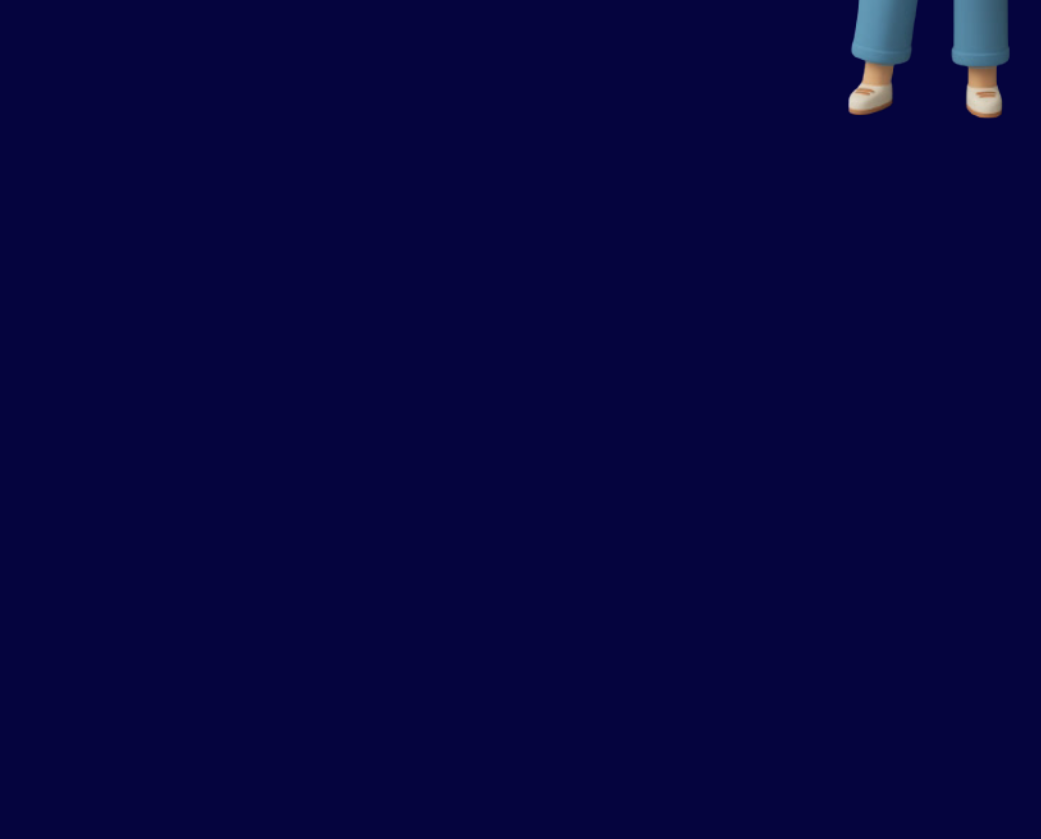
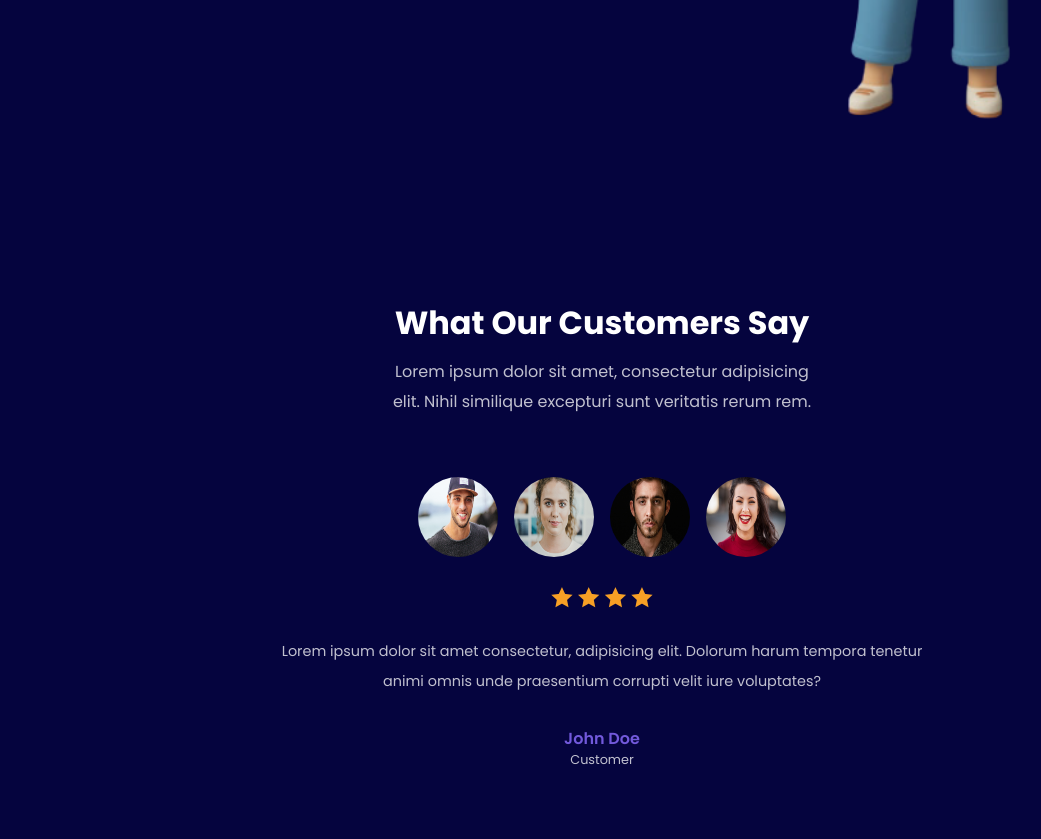
Before and after one commit to AnikKantiSikder/Agency-website, a plain HTML site: page index.html in a window 1280 px wide. Shown: the part 3279-4118 px from the top of the page, without its empty margins (38-1079 px from the left). Before the commit the page ends 3508 px from the top, so only its background shows below. Drawn offline with nearby package versions, Linux system fonts and the light colour scheme.

Commit message:
Complete: counter review section

```diff
--- a/index.html
+++ b/index.html
@@ -271,6 +271,55 @@
     </section>
     <!-- ========== about us section start ========== -->
 
+    <!-- ========== customer review start ========== -->
+    <section>
+      <div class="container">
+        <div class="customer__review-wrapper">
+
+          <div class="customer__review-top">
+            <h2>What Our Customers Say</h2>
+            <p>
+              Lorem ipsum dolor sit amet, consectetur adipisicing
+              <br> elit. Nihil similique excepturi sunt veritatis rerum rem.
+            </p>
+          </div>
+
+          <div class="slider">
+            <div class="slider__img-wrapper">
+              <img src="./images/ava-1.jpg" alt="Customer image">
+              <img src="./images/ava-2.jpg" alt="Customer image">
+              <img src="./images/ava-3.jpg" alt="Customer image">
+              <img src="./images/ava-4.jpg" alt="Customer image">
+            </div>
+
+            <div class="slider__content">
+              <div class="rating">
+                <span><i class="ri-star-fill"></i></span>
+                <span><i class="ri-star-fill"></i></span>
+                <span><i class="ri-star-fill"></i></span>
+                <span><i class="ri-star-fill"></i></span>
+              </div>
+
+              <p class="review__text">
+                Lorem ipsum dolor sit amet consectetur, adipisicing
+                elit. Dolorum harum tempora tenetur animi omnis unde
+                praesentium corrupti velit iure voluptates?
+              </p>
+
+              <h5 class="customer__name">John Doe</h5>
+              <p class="customer__title">Customer</p>
+            </div>
+          </div>
+
+        </div>
+      </div>
+    </section>
+    <!-- ========== customer review end ========== -->
+
+    <!-- ========== customer team section start ========== -->
+
+    <!-- ========== customer team section end ========== -->
+
     <!-- ========== footer start ========== -->
     <!-- ========== footer end ========== -->
   </body>
--- a/style.css
+++ b/style.css
@@ -318,3 +318,76 @@ section {
   text-align: right;
 }
 /* About us section style end */
+
+/* Customer review section style start */
+.customer__review-wrapper {
+  width: 60%;
+  margin: auto;
+}
+
+.customer__review-top {
+  text-align: center;
+}
+
+.customer__review-top h2 {
+  color: #fff;
+  font-size: var(--text-heading);
+  margin-bottom: 10px;
+}
+
+.customer__review-top p {
+  color: #fff;
+  opacity: 75%;
+  line-height: 30px;
+  margin-bottom: 60px;
+}
+
+.slider__img-wrapper {
+  display: flex;
+  column-gap: 1rem;
+  justify-content: center;
+}
+
+.slider__img-wrapper img {
+  width: 80px;
+  height: 80px;
+  border-radius: 50%;
+}
+
+.slider__content {
+  text-align: center;
+}
+
+.rating {
+  margin-top: 30px;
+  margin-bottom: 20px;
+}
+.rating span i{
+  color: #f7a025;
+  font-size: 1.4rem;
+}
+
+.review__text {
+  color: #fff;
+  opacity: 75%;
+  line-height: 30px;
+  font-size: 0.9rem;
+  margin-bottom: 30px;
+}
+
+.customer__name {
+  font-size: var(--text-small);
+  color: var(--secondary-color);
+  font-weight: 600;
+}
+
+.customer__title {
+  color: #fff;
+  opacity: 75%;
+  font-size: 0.8rem;
+}
+
+/* Customer review section style end */
+
+/* Customer team section style start */
+/* Customer team section style end */
```
